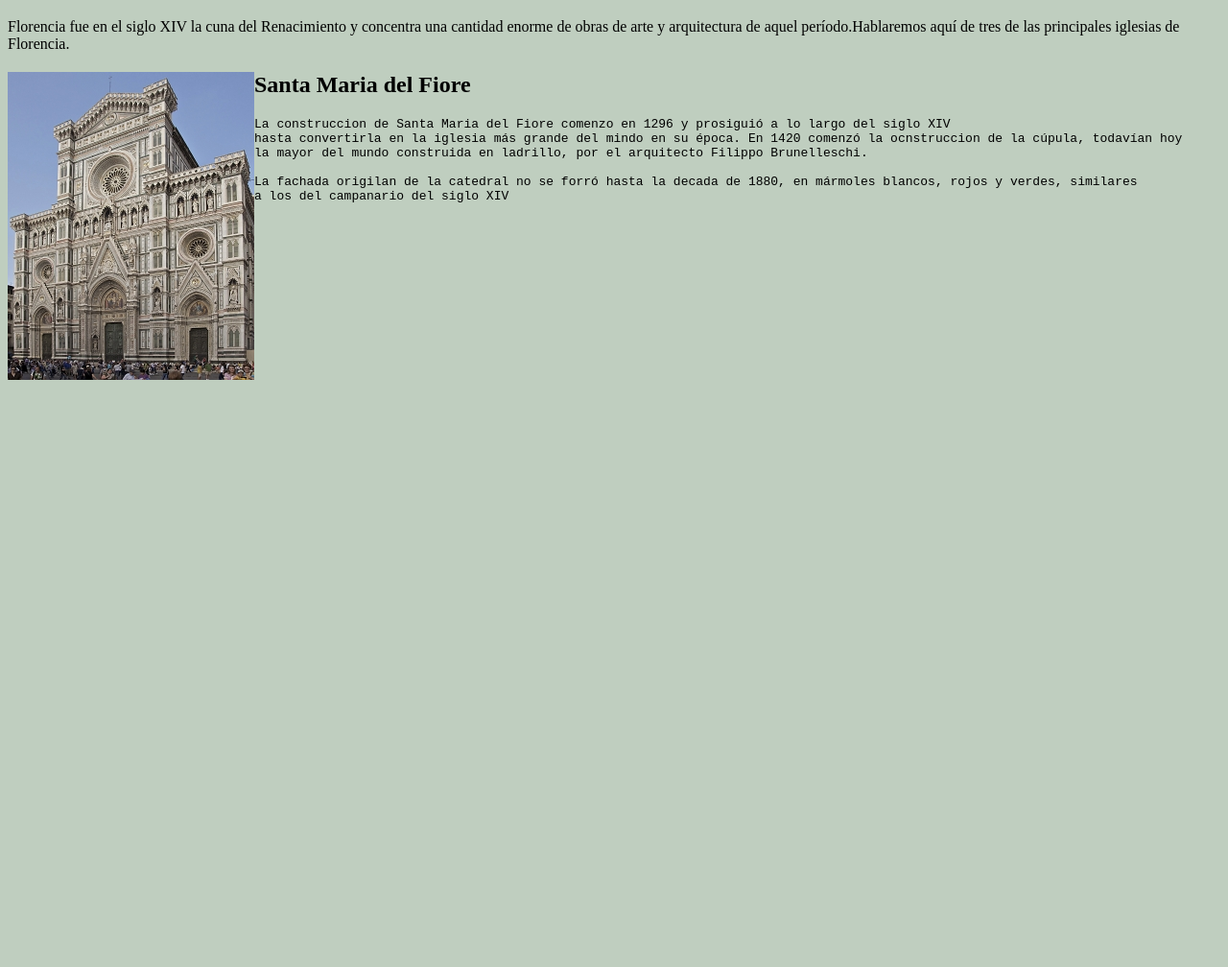
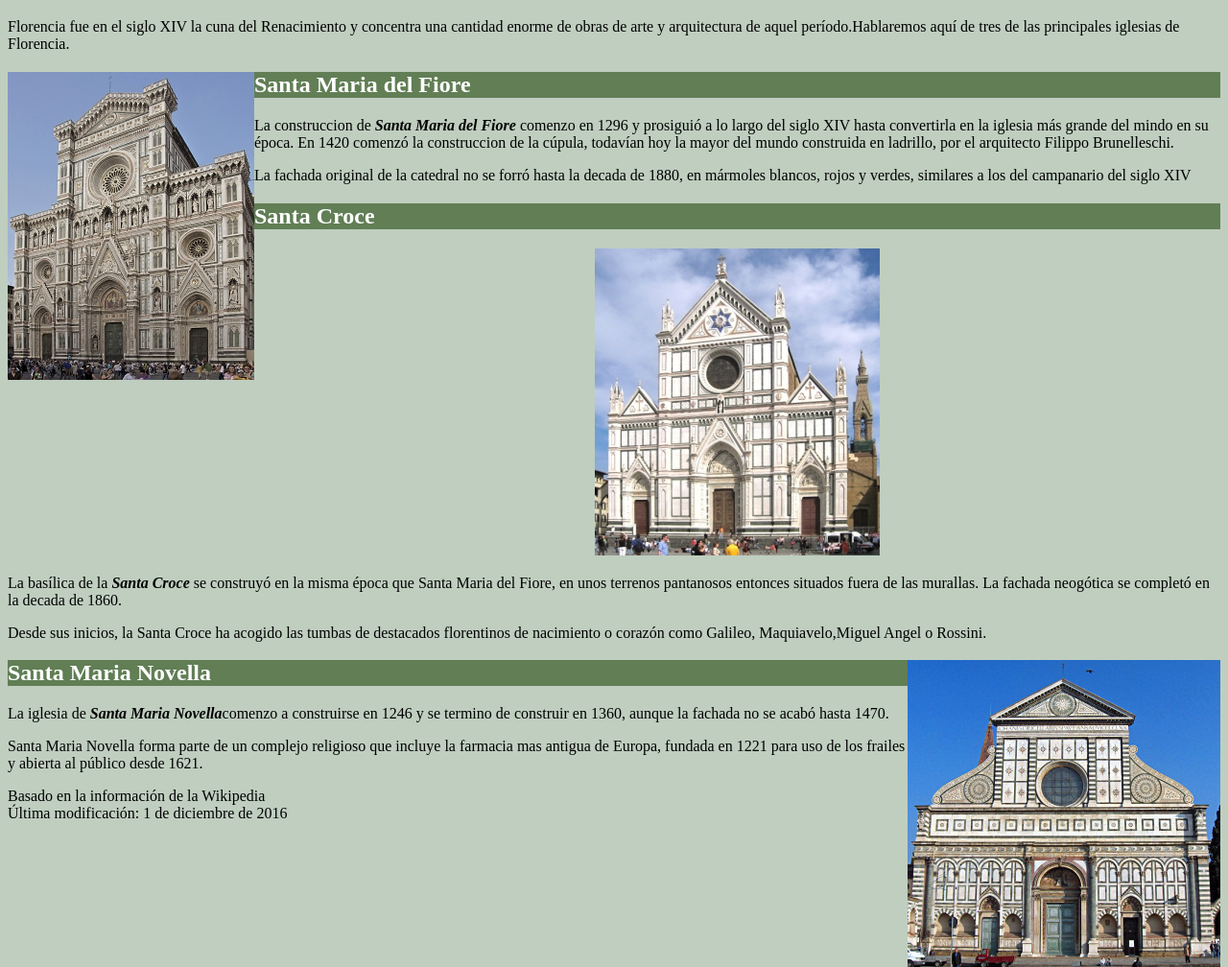
Before and after one commit to idali91/Practica6.Florencia, a plain HTML site: page index.html in a window 1280 px wide. Shown: the part 67-1075 px from the top of the page at 96% size. Before the commit the page ends 800 px from the top, so only its background shows below. Drawn offline with Linux system fonts and the light colour scheme.

Commit message:
nuevocambio

```diff
--- a/index.html
+++ b/index.html
@@ -10,7 +10,6 @@
     <header>
         <h1 id="especial">FLORENCIA</h1>
     </header>
-
     <main>
         <section>
             <p>Florencia fue en el siglo XIV la cuna del Renacimiento y concentra una cantidad enorme de obras de arte
@@ -20,22 +19,43 @@
 
         <section>
             <img class="santamaria" src="img/santa-maria-del-fiore.jpg" alt="Santa Maria del Fiore">
-            <h1>Santa Maria del Fiore</h1>
-            <pre>La construccion de <span>Santa Maria del Fiore</span> comenzo en 1296 y prosiguió a lo largo del siglo XIV
-hasta convertirla en la iglesia más grande del mindo en su época. En 1420 comenzó la ocnstruccion de la cúpula, todavían hoy
-la mayor del mundo construida en ladrillo, por el arquitecto Filippo Brunelleschi.
+            <h1 class="iglesias">Santa Maria del Fiore</h1>
+            <p>La construccion de <span class="resaltar">Santa Maria del Fiore</span> comenzo en 1296 y prosiguió a lo largo del siglo XIV hasta convertirla
+            en la iglesia más grande del mindo en su época. En 1420 comenzó la construccion de la cúpula, todavían hoy la mayor
+            del mundo construida en ladrillo, por el arquitecto Filippo Brunelleschi. </p>
 
-La fachada origilan de la catedral no se forró hasta la decada de 1880, en mármoles blancos, rojos y verdes, similares
-a los del campanario del siglo XIV</pre>
-
-
+            <p>La fachada original de la catedral no se forró hasta la decada de 1880, en mármoles blancos, rojos y verdes, similares
+            a los del campanario del siglo XIV</p>
         </section>
 
+        <section>
+            <h1 class="iglesias">Santa Croce</h1>
+            <p class="santacroce"><img src="img/santa-croce.jpg" alt="Santa Croce"></p>
+            <p>La basílica de la <span class="resaltar">Santa Croce</span> se construyó en la misma época que Santa Maria del Fiore, en unos terrenos pantanosos entonces situados fuera de las murallas.
+                La fachada neogótica se completó en la decada de 1860.</p>
 
+            <p>Desde sus inicios, la Santa Croce ha acogido las tumbas de destacados florentinos de nacimiento o corazón como Galileo, Maquiavelo,Miguel Angel o Rossini.
+            </p>
+        </section>
 
+        <section>
+            <img class="santamarianovella" src="img/santa-maria-novella.jpg" alt="Santa Maria Novella">
+            <h1 class="iglesias">Santa Maria Novella</h1>
+            <p> La iglesia de <span class=resaltar>Santa Maria Novella</span>comenzo a construirse en 1246 y se termino de construir en 1360,
+                aunque la fachada no se acabó hasta 1470.</p>
 
-
+            <p>Santa Maria Novella forma parte de un complejo religioso que incluye la farmacia mas antigua de Europa, fundada en
+            1221 para uso de los frailes y abierta al público desde 1621.
+            </p>
+        </section>
 
     </main>
+    <footer>
+        <p>
+            Basado en la información de la Wikipedia <br>
+            Última modificación: 1 de diciembre de 2016
+        </p>
+    </footer>
+
 </body>
 </html>
--- a/style.css
+++ b/style.css
@@ -20,3 +20,27 @@ img.santamaria{
     float: left;
 
 }
+/* h1 */
+h1.iglesias{
+    background-color: hsla(102, 27%, 34%, 0.822);
+    color: white;
+    font-weight: bolder;
+}
+
+/* span */
+
+span.resaltar{
+    font-weight: bold;
+    font-style: italic;
+}
+
+/* Segunda imagen centrada */
+
+p.santacroce{
+    text-align: center;
+}
+
+/* Tercera imagen derecha */
+img.santamarianovella{
+    float: right;
+}
```
